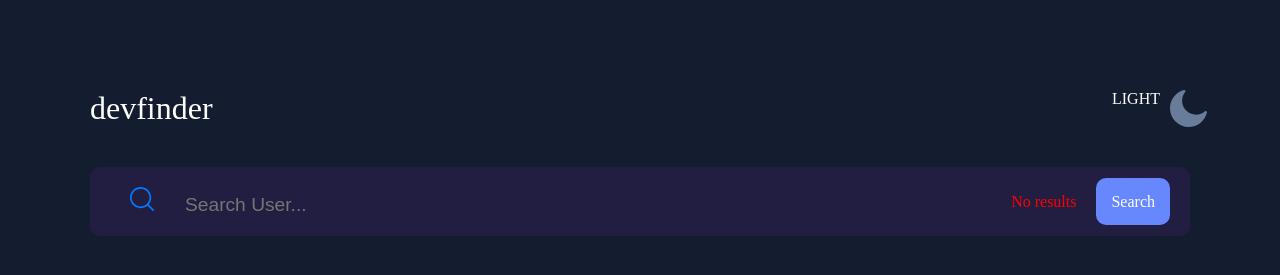
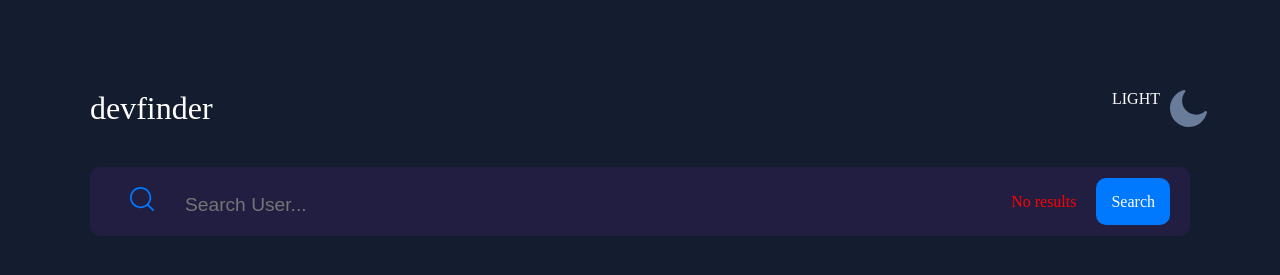
Before and after one commit to dsasante1/fetch-github-user, a Vue app: page / in a window 1280 px wide. Shown: the top 275 px of the page. Built offline with nearby package versions, Linux system fonts and the light colour scheme.

Commit message:
fix button color

```diff
--- a/src/components/SearchComponent.vue
+++ b/src/components/SearchComponent.vue
@@ -80,7 +80,7 @@ textarea:focus, input:focus{
 
 
 .searchButton{
-    background-color: #6787ff;
+    background-color: #0079fe;
     color: white;
     border-radius: 10px;
     padding-left: 30px;
@@ -145,7 +145,7 @@ textarea:focus, input:focus{
 
 
 .searchButton{
-    background-color: #6787ff;
+    background-color: #0079fe;
     color: white;
     border-radius: 10px;
     padding: 10px;
```
